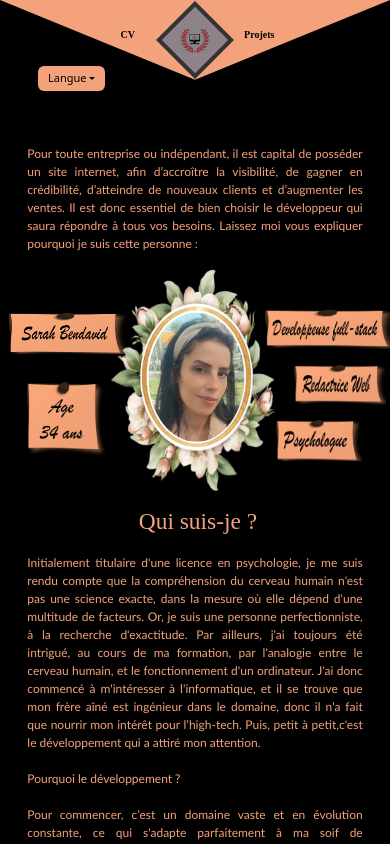
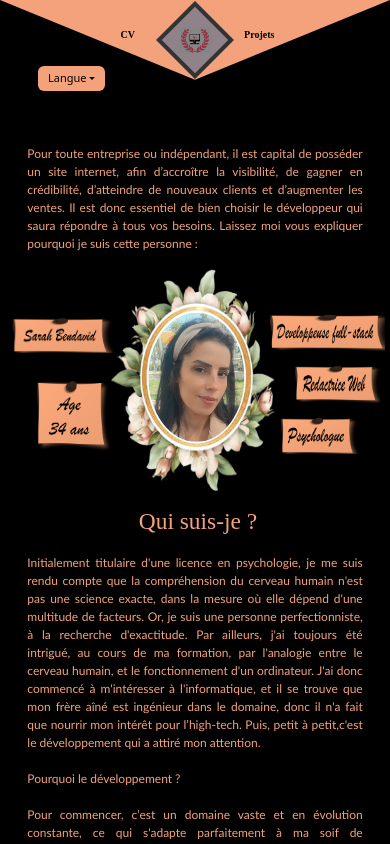
Before and after one commit to SarahBendavid/Mon-portfolio, a React (Vite) app: page / in a window 390 px wide. Shown: the top 844 px of the page. Built offline with nearby package versions, Linux system fonts and the light colour scheme.

Commit message:
Ajustement media query postits

```diff
--- a/src/assets/styles/Main/Accueil/Postites.css
+++ b/src/assets/styles/Main/Accueil/Postites.css
@@ -120,7 +120,7 @@
 
   .postit1 {
     width: 135px;
-    transform: translateY(-10px) translateX(30px);
+    transform: translateY(-10px) translateX(25px);
   }
 
   .postit2-fr {
@@ -143,10 +143,10 @@
   }
 }
 
-@media (max-width: 440px) {
+@media (max-width: 480px) {
 
   .postit1 {
-    width: 125px;
+    width: 120px;
   }
 
   .postit2-fr {
@@ -166,3 +166,55 @@
     width: 90px;
   }
 }
+
+@media (max-width: 460px) {
+
+  .postit1 {
+    width: 115px;
+  }
+  .postit4 {
+    transform: translateY(-7px) translateX(-3px);
+  }
+}
+
+@media (max-width: 440px) {
+
+  .postit1 {
+    width: 110px;
+  }
+
+  .postit2-fr {
+    width: 75px;
+  }
+
+  .postit3 {
+    width: 120px;
+  }
+
+  .postit4 {
+    width: 90px;
+  }
+
+  .postit5 {
+    width: 85px;
+  }
+}
+
+@media (max-width: 420px) {
+
+  .postit1 {
+    width: 105px;
+  }
+
+  .postit3 {
+    width: 115px;
+  }
+
+  .postit4 {
+    width: 85px;
+  }
+
+  .postit5 {
+    width: 80px;
+  }
+}
```
